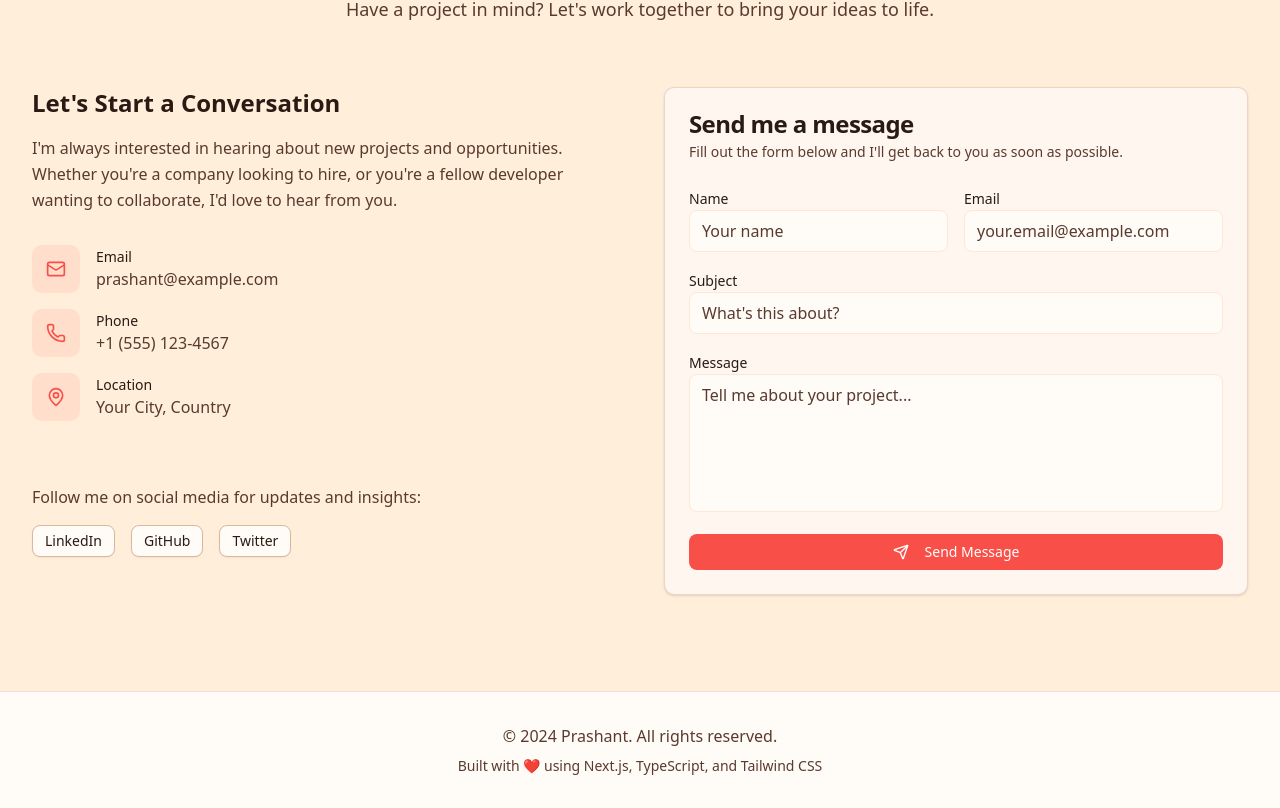
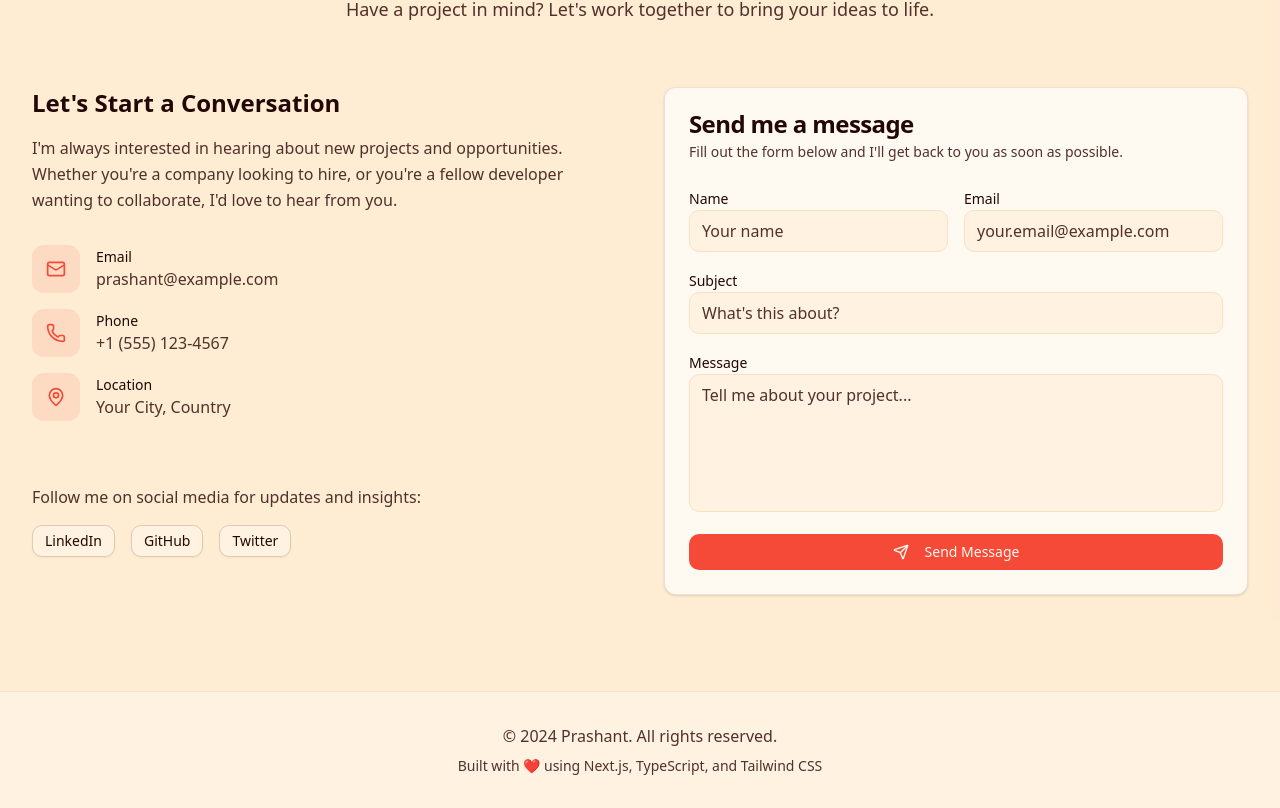
Before and after one commit to Pra-Shant-Chouhan/personal-portfolio, a Next.js app: page / in a window 1280 px wide. Shown: the part 2683-3491 px from the top of the page. Built offline with nearby package versions, Linux system fonts and the light colour scheme.

Commit message:
deep research on theme and set deep sunset and  for dark desert mirage.

```diff
--- a/src/app/globals.css
+++ b/src/app/globals.css
@@ -8,140 +8,150 @@
   --color-foreground: var(--foreground);
   --font-sans: var(--font-geist-sans);
   --font-mono: var(--font-geist-mono);
+
+  --color-primary: var(--primary);
+  --color-primary-foreground: var(--primary-foreground);
+  --color-secondary: var(--secondary);
+  --color-secondary-foreground: var(--secondary-foreground);
+  --color-accent: var(--accent);
+  --color-accent-foreground: var(--accent-foreground);
+  --color-muted: var(--muted);
+  --color-muted-foreground: var(--muted-foreground);
+  --color-border: var(--border);
+  --color-input: var(--input);
+  --color-ring: var(--ring);
+
+  --color-card: var(--card);
+  --color-card-foreground: var(--card-foreground);
+  --color-popover: var(--popover);
+  --color-popover-foreground: var(--popover-foreground);
+
+  --color-sidebar: var(--sidebar);
+  --color-sidebar-foreground: var(--sidebar-foreground);
+  --color-sidebar-primary: var(--sidebar-primary);
+  --color-sidebar-primary-foreground: var(--sidebar-primary-foreground);
+  --color-sidebar-accent: var(--sidebar-accent);
+  --color-sidebar-accent-foreground: var(--sidebar-accent-foreground);
+  --color-sidebar-border: var(--sidebar-border);
   --color-sidebar-ring: var(--sidebar-ring);
-  --color-sidebar-border: var(--sidebar-border);
-  --color-sidebar-accent-foreground: var(--sidebar-accent-foreground);
-  --color-sidebar-accent: var(--sidebar-accent);
-  --color-sidebar-primary-foreground: var(--sidebar-primary-foreground);
-  --color-sidebar-primary: var(--sidebar-primary);
-  --color-sidebar-foreground: var(--sidebar-foreground);
-  --color-sidebar: var(--sidebar);
+
+  --color-chart-1: var(--chart-1);
+  --color-chart-2: var(--chart-2);
+  --color-chart-3: var(--chart-3);
+  --color-chart-4: var(--chart-4);
   --color-chart-5: var(--chart-5);
-  --color-chart-4: var(--chart-4);
-  --color-chart-3: var(--chart-3);
-  --color-chart-2: var(--chart-2);
-  --color-chart-1: var(--chart-1);
-  --color-ring: var(--ring);
-  --color-input: var(--input);
-  --color-border: var(--border);
-  --color-destructive: var(--destructive);
-  --color-accent-foreground: var(--accent-foreground);
-  --color-accent: var(--accent);
-  --color-muted-foreground: var(--muted-foreground);
-  --color-muted: var(--muted);
-  --color-secondary-foreground: var(--secondary-foreground);
-  --color-secondary: var(--secondary);
-  --color-primary-foreground: var(--primary-foreground);
-  --color-primary: var(--primary);
-  --color-popover-foreground: var(--popover-foreground);
-  --color-popover: var(--popover);
-  --color-card-foreground: var(--card-foreground);
-  --color-card: var(--card);
+
   --radius-sm: calc(var(--radius) - 4px);
   --radius-md: calc(var(--radius) - 2px);
   --radius-lg: var(--radius);
-  --radius-xl: calc(var(--radius) + 4px);
+  --radius-xl: calc(var(--radius) + 6px);
 }
 
 :root {
-  --radius: 0.625rem;
+  --radius: 0.75rem;
 
   /* 🌅 Light Mode: Sunset Horizon */
-  --background: #FFFBF7;
-  --foreground: #2A1A14;
+  --background: oklch(97% 0.03 70);     /* pale warm sky */
+  --foreground: oklch(18% 0.05 30);     /* dark brown text */
 
-  --card: #FFF6F0;
-  --card-foreground: #2A1A14;
+  --card: oklch(99% 0.015 70);
+  --card-foreground: oklch(18% 0.05 30);
 
-  --popover: #FFF8F3;
-  --popover-foreground: #2A1A14;
+  --popover: oklch(99% 0.012 70);
+  --popover-foreground: oklch(18% 0.05 30);
 
-  --primary: #F94F49; /* Vibrant coral red */
-  --primary-foreground: #FFFFFF;
+  --primary: oklch(65% 0.21 30);        /* vivid coral red */
+  --primary-foreground: oklch(98% 0.01 95);
 
-  --secondary: #FF8545; /* Orange sunset */
-  --secondary-foreground: #2A1A14;
+  --secondary: oklch(78% 0.18 50);      /* orange sunset */
+  --secondary-foreground: oklch(20% 0.05 30);
 
-  --muted: #FFBB67; /* Warm golden */
-  --muted-foreground: #5A3A2E;
+  --muted: oklch(88% 0.08 70);          /* soft peach */
+  --muted-foreground: oklch(35% 0.05 30);
 
-  --accent: #BE3629; /* Deep sunset red */
-  --accent-foreground: #FFFFFF;
+  --accent: oklch(72% 0.16 40);         /* warm terracotta */
+  --accent-foreground: oklch(98% 0.01 95);
 
-  --destructive: #D72638;
-  --border: #DAB79D;
-  --input: #FFE7D4;
-  --ring: #F94F49;
+  --destructive: oklch(55% 0.22 25);    /* deep red */
+  --border: oklch(85% 0.04 70);
+  --input: oklch(92% 0.05 70);
+  --ring: oklch(65% 0.21 30);
 
   /* Charts */
-  --chart-1: #BE3629;
-  --chart-2: #F94F49;
-  --chart-3: #FF8545;
-  --chart-4: #FFBB67;
-  --chart-5: #DAB79D;
+  --chart-1: oklch(65% 0.21 30);
+  --chart-2: oklch(78% 0.18 50);
+  --chart-3: oklch(72% 0.16 40);
+  --chart-4: oklch(55% 0.22 25);
+  --chart-5: oklch(88% 0.08 70);
 
   /* Sidebar */
-  --sidebar: #FFF6F0;
-  --sidebar-foreground: #2A1A14;
-  --sidebar-primary: #F94F49;
-  --sidebar-primary-foreground: #FFFFFF;
-  --sidebar-accent: #FF8545;
-  --sidebar-accent-foreground: #2A1A14;
-  --sidebar-border: #FFD2B0;
-  --sidebar-ring: #F94F49;
+  --sidebar: oklch(97% 0.02 70);
+  --sidebar-foreground: oklch(18% 0.05 30);
+  --sidebar-primary: oklch(65% 0.21 30);
+  --sidebar-primary-foreground: oklch(98% 0.01 95);
+  --sidebar-accent: oklch(78% 0.18 50);
+  --sidebar-accent-foreground: oklch(20% 0.05 30);
+  --sidebar-border: oklch(85% 0.04 70);
+  --sidebar-ring: oklch(65% 0.21 30);
 }
 
 .dark {
   /* 🌌 Dark Mode: Desert Mirage */
-  --background: #020316;
-  --foreground: #EAE6E1;
+  --background: oklch(12% 0.03 270);     /* starry night */
+  --foreground: oklch(94% 0.01 95);      /* moonlight text */
 
-  --card: #1A1A1F;
-  --card-foreground: #EAE6E1;
+  --card: oklch(16% 0.04 270);
+  --card-foreground: oklch(94% 0.01 95);
 
-  --popover: #1E1B25;
-  --popover-foreground: #EAE6E1;
+  --popover: oklch(18% 0.05 270);
+  --popover-foreground: oklch(94% 0.01 95);
 
-  --primary: #5C2755; /* Rich purple */
-  --primary-foreground: #FFFFFF;
+  --primary: oklch(45% 0.13 320);        /* purple highlight */
+  --primary-foreground: oklch(98% 0.01 95);
 
-  --secondary: #6A7543; /* Muted olive green */
-  --secondary-foreground: #FFFFFF;
+  --secondary: oklch(40% 0.10 140);      /* muted olive */
+  --secondary-foreground: oklch(94% 0.01 95);
 
-  --muted: #783014; /* Warm earthy brown */
-  --muted-foreground: #E6D2C4;
+  --muted: oklch(35% 0.08 60);           /* earthy brown */
+  --muted-foreground: oklch(85% 0.02 95);
 
-  --accent: #D4AA70; /* Golden sand */
-  --accent-foreground: #1A1A1F;
+  --accent: oklch(70% 0.14 80);          /* sand gold */
+  --accent-foreground: oklch(18% 0.05 30);
 
-  --destructive: #A12C2C;
-  --border: #3A2D38;
-  --input: #2A2A30;
-  --ring: #5C2755;
+  --destructive: oklch(50% 0.20 25);     /* ember red */
+  --border: oklch(22% 0.04 270);
+  --input: oklch(18% 0.05 270);
+  --ring: oklch(45% 0.13 320);
 
   /* Charts */
-  --chart-1: #5C2755;
-  --chart-2: #783014;
-  --chart-3: #D4AA70;
-  --chart-4: #6A7543;
-  --chart-5: #020316;
+  --chart-1: oklch(45% 0.13 320);
+  --chart-2: oklch(35% 0.08 60);
+  --chart-3: oklch(70% 0.14 80);
+  --chart-4: oklch(40% 0.10 140);
+  --chart-5: oklch(12% 0.03 270);
 
   /* Sidebar */
-  --sidebar: #1A1A1F;
-  --sidebar-foreground: #EAE6E1;
-  --sidebar-primary: #5C2755;
-  --sidebar-primary-foreground: #FFFFFF;
-  --sidebar-accent: #6A7543;
-  --sidebar-accent-foreground: #FFFFFF;
-  --sidebar-border: #3A2D38;
-  --sidebar-ring: #5C2755;
+  --sidebar: oklch(16% 0.04 270);
+  --sidebar-foreground: oklch(94% 0.01 95);
+  --sidebar-primary: oklch(45% 0.13 320);
+  --sidebar-primary-foreground: oklch(98% 0.01 95);
+  --sidebar-accent: oklch(40% 0.10 140);
+  --sidebar-accent-foreground: oklch(94% 0.01 95);
+  --sidebar-border: oklch(22% 0.04 270);
+  --sidebar-ring: oklch(45% 0.13 320);
 }
 
 @layer base {
   * {
-    @apply border-border outline-ring/50;
+    @apply border-border outline-ring/50 transition-colors duration-300;
   }
   body {
-    @apply bg-background text-foreground;
+    @apply bg-background text-foreground antialiased;
+  }
+  .card {
+    @apply shadow-lg rounded-xl;
+  }
+  .btn {
+    @apply rounded-lg shadow-md hover:shadow-lg transition-shadow;
   }
 }
--- a/src/app/layout.tsx
+++ b/src/app/layout.tsx
@@ -2,6 +2,7 @@ import type { Metadata } from "next";
 import { Geist, Geist_Mono } from "next/font/google";
 import { ThemeProvider } from "@/components/theme-provider";
 import "./globals.css";
+import { Header } from "@/components/header";
 
 const geistSans = Geist({
   variable: "--font-geist-sans",
@@ -37,6 +38,7 @@ export default function RootLayout({
           defaultTheme="system"
           enableSystem
         >
+          <Header />
           {children}
         </ThemeProvider>
       </body>
--- a/src/app/page.tsx
+++ b/src/app/page.tsx
@@ -7,7 +7,7 @@ import { Contact } from "@/components/contact";
 export default function HomePage() {
   return (
     <div className="min-h-screen">
-      <Header />
+
       <main>
         <Hero />
         <About />
```
